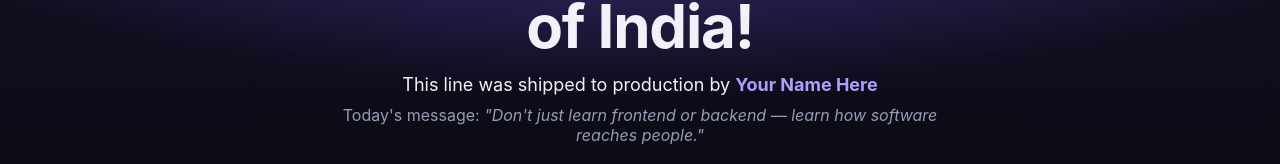
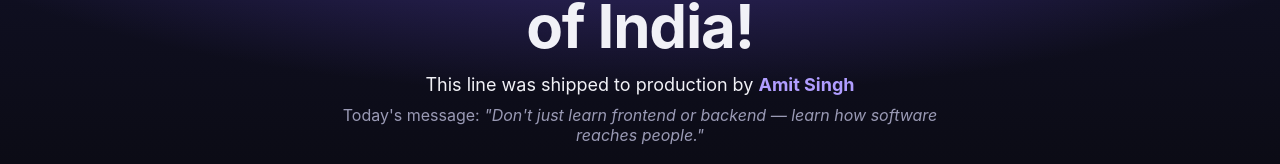
Before and after one commit to IncredApplicationsPvtLtd/workshop, a website: page public/index.html in a window 1280 px wide. Shown: the part 151-315 px from the top of the page. Drawn offline with Linux system fonts and the light colour scheme; no server answers.

Commit message:
First commit

```diff
--- a/public/index.html
+++ b/public/index.html
@@ -15,7 +15,7 @@
 <header class="hero" id="hero" style="--accent: #7c5cff;">
   <p class="eyebrow">🎓 Live from the workshop hall</p>
   <h1 id="headline">Hello from the future engineers of India!</h1>
-  <p class="byline">This line was shipped to production by <strong id="developer">Your Name Here</strong></p>
+  <p class="byline">This line was shipped to production by <strong id="developer">Amit Singh</strong></p>
   <p class="tagline">Today's message: <em>"Don't just learn frontend or backend — learn how software reaches people."</em></p>
 </header>
 <!-- ================= END OF STUDENT EDIT ZONE ================= -->
```
